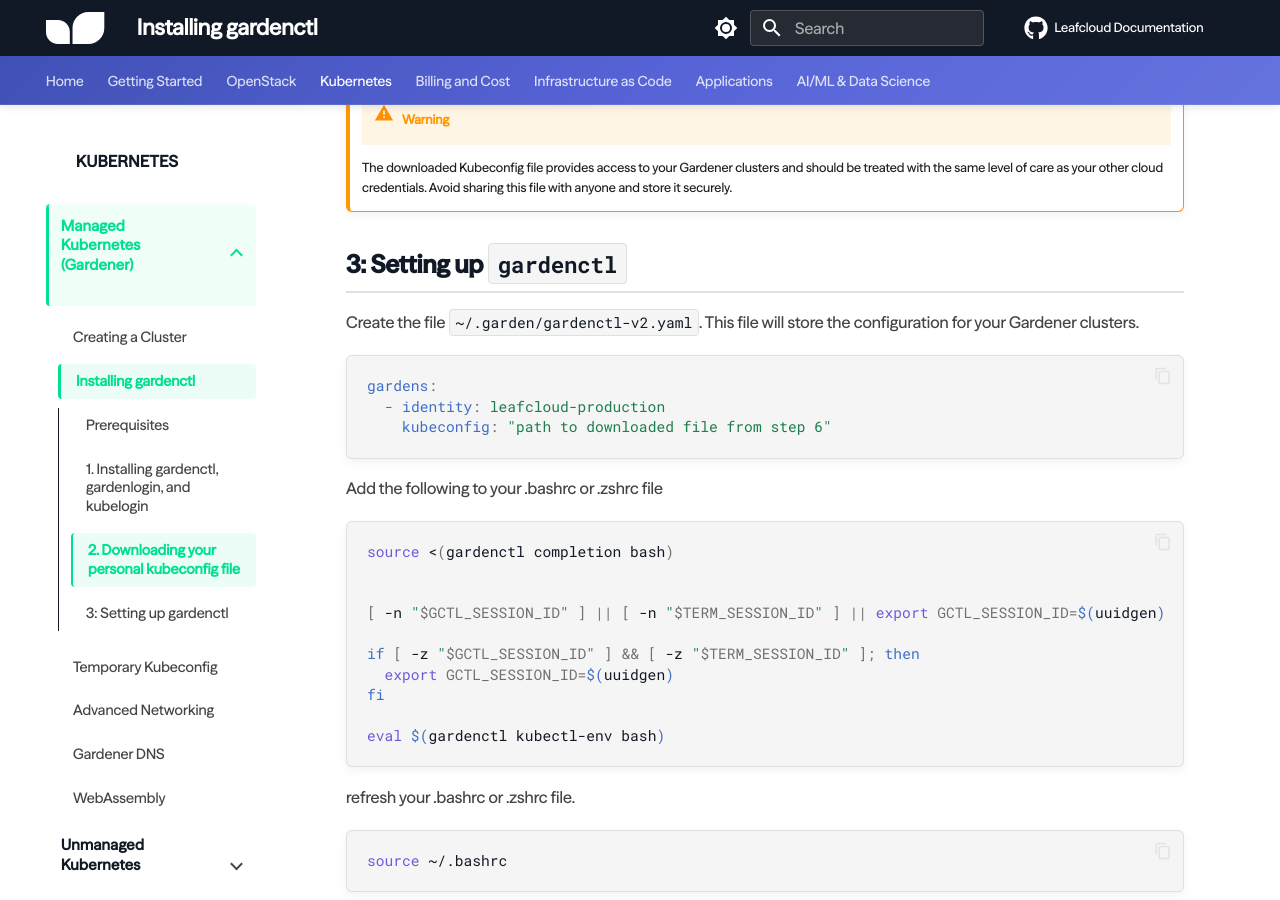
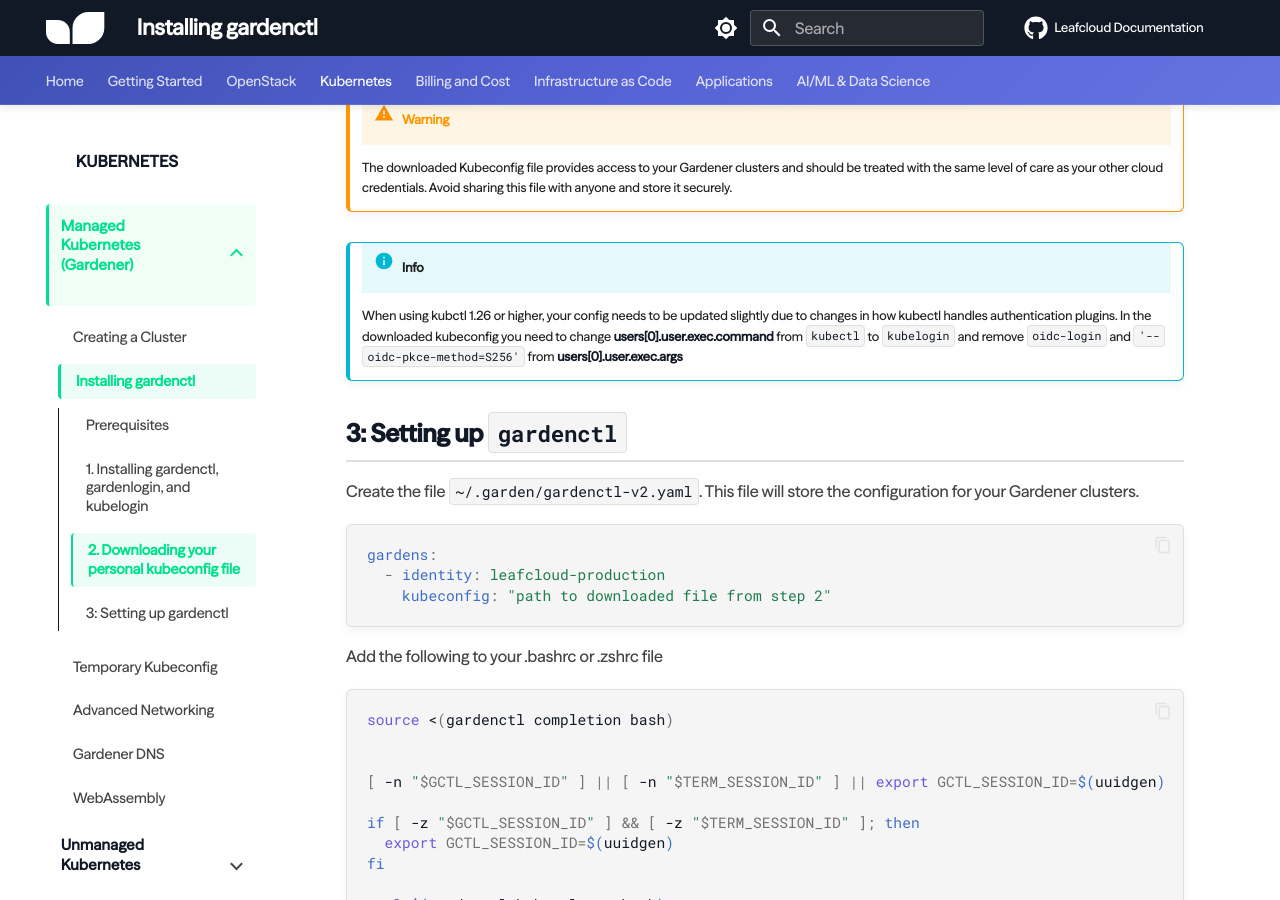
Before and after one commit to leafcloudhq/documentation-rtd, an MkDocs documentation site: the page built from docs/gardener/gardenctl.md, in a window 1280 px wide and 900 px high, scrolled down 1983 px. Built offline with MkDocs 1.6.1 and Material for MkDocs 9.7.7, drawn with Linux system fonts in a browser that asks for light colours; some of the changed text lies outside the part shown.

Commit message:
Rule88 doc review (#1)
* parameterize command

* correct reference to previous step

* Add info for kubectl 1.26 version

* make config path bold

````diff
--- a/docs/gardener/gardenctl.md
+++ b/docs/gardener/gardenctl.md
@@ -73,6 +73,9 @@ sudo mv kubelogin /usr/local/bin/kubectl-oidc_login
 !!! warning
     The downloaded Kubeconfig file provides access to your Gardener clusters and should be treated with the same level of care as your other cloud credentials. Avoid sharing this file with anyone and store it securely.
 
+!!! info
+    When using kubctl 1.26 or higher, your config needs to be updated slightly due to changes in how kubectl handles authentication plugins. In the downloaded kubeconfig you need to change **users[0].user.exec.command** from ```kubectl``` to ```kubelogin``` and remove ```oidc-login``` and ```'--oidc-pkce-method=S256'``` from **users[0].user.exec.args**
+
 ## 3: Setting up `gardenctl`
 
 Create the file `~/.garden/gardenctl-v2.yaml`. This file will store the configuration for your Gardener clusters.
@@ -80,7 +83,7 @@ Create the file `~/.garden/gardenctl-v2.yaml`. This file will store the configur
 ```yaml
 gardens:
   - identity: leafcloud-production
-    kubeconfig: "path to downloaded file from step 6"
+    kubeconfig: "path to downloaded file from step 2"
 ```
 
 Add the following to your .bashrc or .zshrc file
````
Also changed, not shown: other parts of docs/gardener/gardenctl.md (+1 -1 lines).
